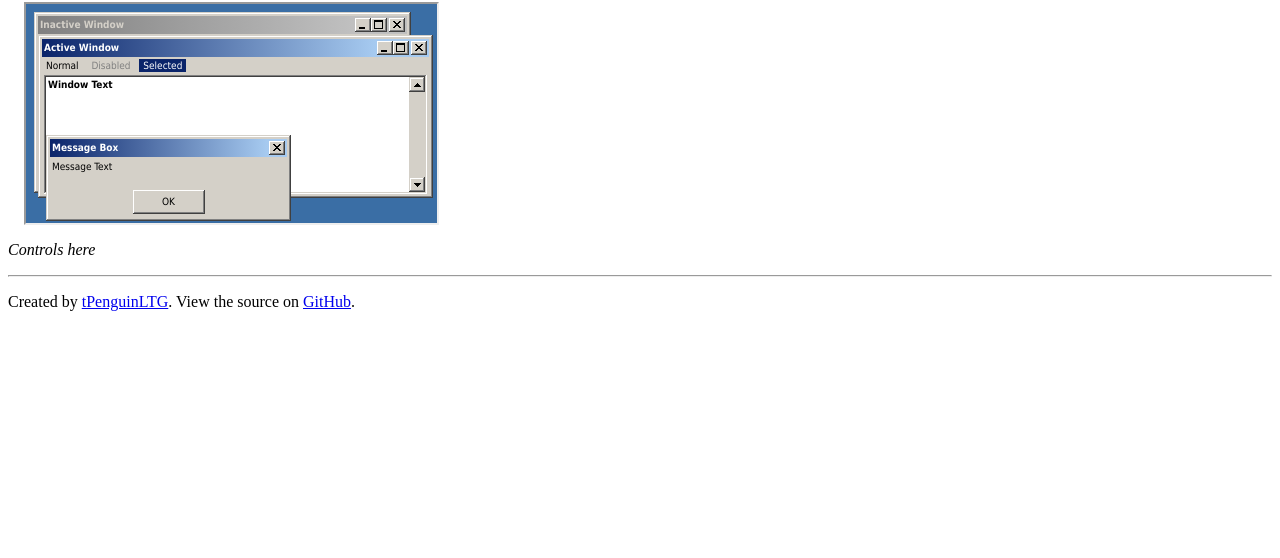
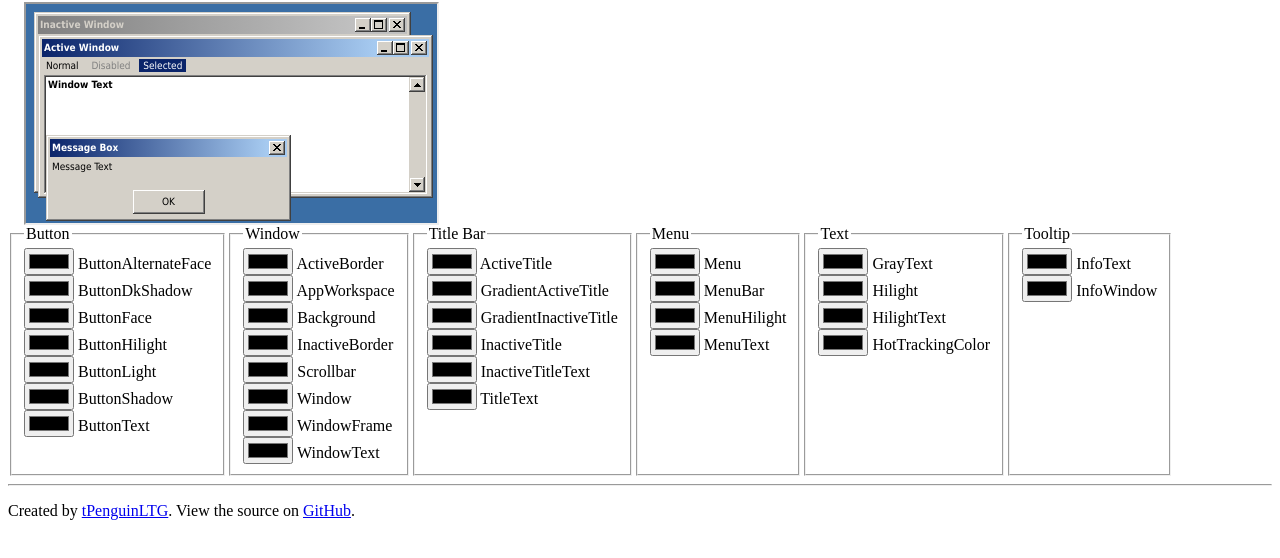
Before and after one commit to tpenguinltg/winclassic, a plain HTML site: page index.html in a window 1280 px wide. Shown: the part 78-636 px from the top of the page. Drawn offline with Linux system fonts and the light colour scheme.

Commit message:
Add controls
No interaction yet

```diff
--- a/css/main.css
+++ b/css/main.css
@@ -1,3 +1,18 @@
 /* This Source Code Form is subject to the terms of the Mozilla Public
  * License, v. 2.0. If a copy of the MPL was not distributed with this
  * file, You can obtain one at http://mozilla.org/MPL/2.0/. */
+
+#controls {
+  display: flex;
+  align-items: stretch;
+  flex-wrap: wrap;
+}
+
+#controls fieldset {
+  display: inline-block;
+}
+
+#controls label {
+  display: block;
+  white-space: pre;
+}
--- a/index.html
+++ b/index.html
@@ -112,7 +112,56 @@
 
   <div id="controls">
     <!--TODO implement configuration interface-->
-    <p class="temp" style="font-style: italic;">Controls here</p>
+    <fieldset>
+      <legend>Button</legend>
+      <label><input type="color" name="ButtonAlternateFace" id="ButtonAlternateFace" /> ButtonAlternateFace</label>
+      <label><input type="color" name="ButtonDkShadow" id="ButtonDkShadow" /> ButtonDkShadow</label>
+      <label><input type="color" name="ButtonFace" id="ButtonFace" /> ButtonFace</label>
+      <label><input type="color" name="ButtonHilight" id="ButtonHilight" /> ButtonHilight</label>
+      <label><input type="color" name="ButtonLight" id="ButtonLight" /> ButtonLight</label>
+      <label><input type="color" name="ButtonShadow" id="ButtonShadow" /> ButtonShadow</label>
+      <label><input type="color" name="ButtonText" id="ButtonText" /> ButtonText</label>
+    </fieldset>
+    <fieldset>
+      <legend>Window</legend>
+      <label><input type="color" name="ActiveBorder" id="ActiveBorder" /> ActiveBorder</label>
+      <label><input type="color" name="AppWorkspace" id="AppWorkspace" /> AppWorkspace</label>
+      <label><input type="color" name="Background" id="Background" /> Background</label>
+      <label><input type="color" name="InactiveBorder" id="InactiveBorder" /> InactiveBorder</label>
+      <label><input type="color" name="Scrollbar" id="Scrollbar" /> Scrollbar</label>
+      <label><input type="color" name="Window" id="Window" /> Window</label>
+      <label><input type="color" name="WindowFrame" id="WindowFrame" /> WindowFrame</label>
+      <label><input type="color" name="WindowText" id="WindowText" /> WindowText</label>
+    </fieldset>
+    <fieldset>
+      <legend>Title Bar</legend>
+      <label><input type="color" name="ActiveTitle" id="ActiveTitle" /> ActiveTitle</label>
+      <label><input type="color" name="GradientActiveTitle" id="GradientActiveTitle" /> GradientActiveTitle</label>
+      <label><input type="color" name="GradientInactiveTitle" id="GradientInactiveTitle" /> GradientInactiveTitle</label>
+      <label><input type="color" name="InactiveTitle" id="InactiveTitle" /> InactiveTitle</label>
+      <label><input type="color" name="InactiveTitleText" id="InactiveTitleText" /> InactiveTitleText</label>
+      <label><input type="color" name="TitleText" id="TitleText" /> TitleText</label>
+    </fieldset>
+    <fieldset>
+      <legend>Menu</legend>
+      <label><input type="color" name="Menu" id="Menu" /> Menu</label>
+      <label><input type="color" name="MenuBar" id="MenuBar" /> MenuBar</label>
+      <label><input type="color" name="MenuHilight" id="MenuHilight" /> MenuHilight</label>
+      <label><input type="color" name="MenuText" id="MenuText" /> MenuText</label>
+    </fieldset>
+    <fieldset>
+      <legend>Text</legend>
+      <label><input type="color" name="GrayText" id="GrayText" /> GrayText</label>
+      <label><input type="color" name="Hilight" id="Hilight" /> Hilight</label>
+      <label><input type="color" name="HilightText" id="HilightText" /> HilightText</label>
+      <label><input type="color" name="HotTrackingColor" id="HotTrackingColor" /> HotTrackingColor</label>
+    </fieldset>
+    <fieldset>
+      <legend>Tooltip</legend>
+      <label><input type="color" name="InfoText" id="InfoText" /> InfoText</label>
+      <label><input type="color" name="InfoWindow" id="InfoWindow" /> InfoWindow</label>
+    </fieldset>
+
   </div>
 
   <hr />
```
